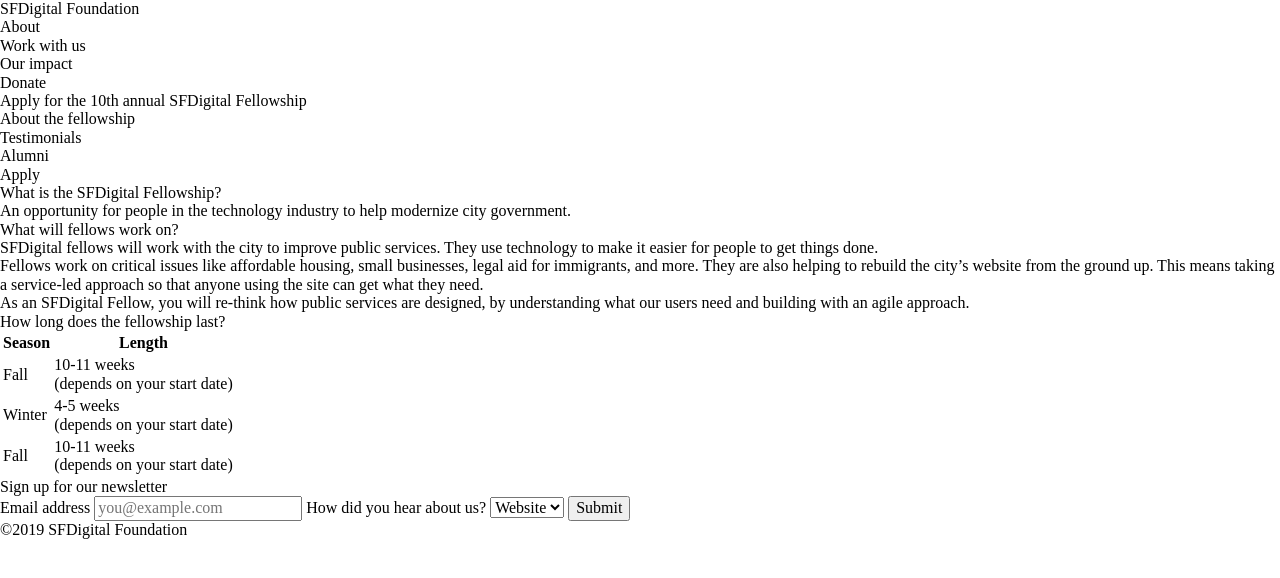
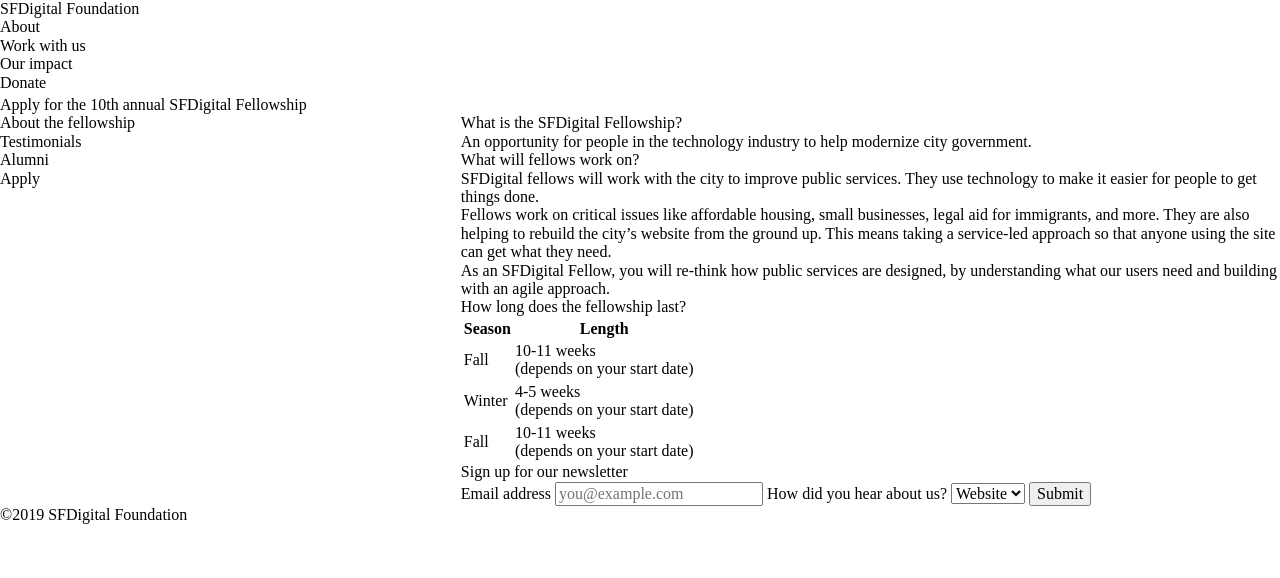
Before and after one commit to cpalmatier/sfds-frontend-takehome, a plain HTML site: page index.html in a window 1280 px wide. Drawn offline with Linux system fonts and the light colour scheme.

Commit message:
page structure basics

```diff
--- a/css/styles.css
+++ b/css/styles.css
@@ -18,6 +18,32 @@ fieldset{border-width:0; padding:0; margin:0;}
 
 /*--STRUCTURE----------------------------------------------------------------*/
 
+header {
+	position: fixed;
+	top: 0;
+	left: 0;
+	width: 100%;
+	height: 96px;
+}
+
+.hero, main, footer {
+  width: 100%;
+  clear: both;
+}
+
+.hero {
+  margin-top: 96px;
+}
+
+.sidebar {
+  float: left;
+  width: 31%;
+}
+
+article {
+  float: right;
+  width: 64%;
+}
 
 /*--TYPE---------------------------------------------------------------------*/
 
```
